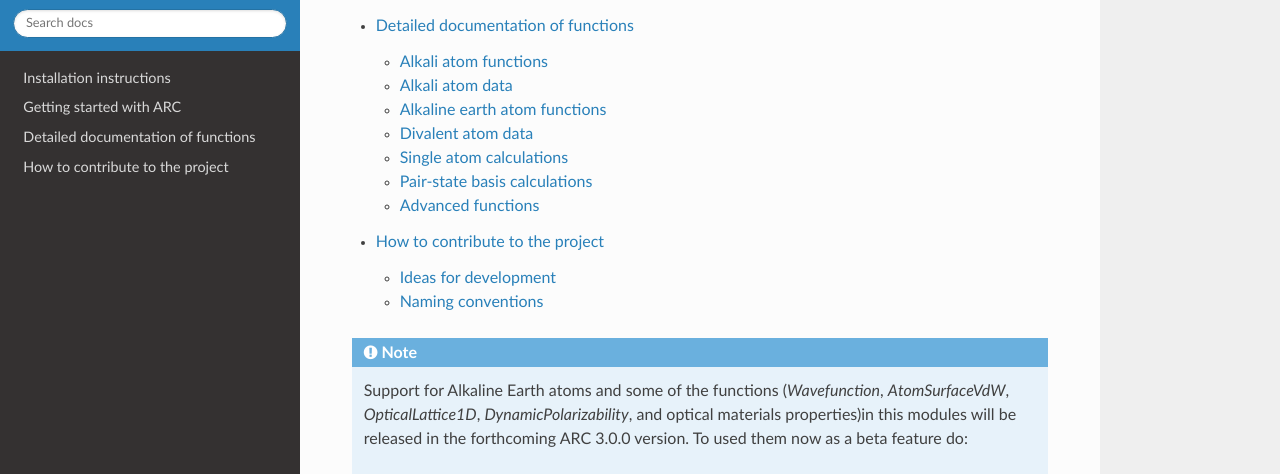
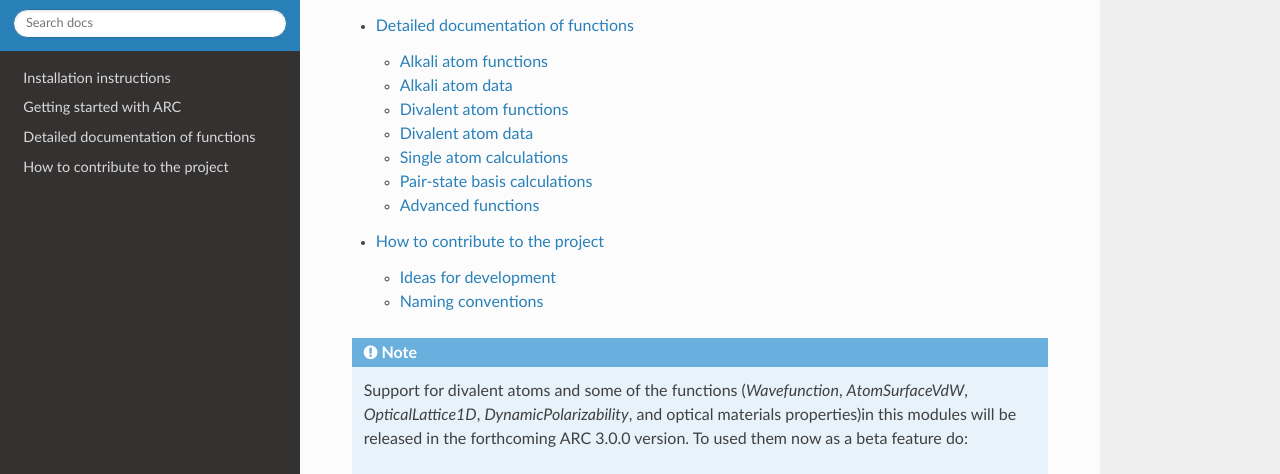
Before and after one commit to nikolasibalic/ARC-Alkali-Rydberg-Calculator, a Sphinx documentation site: the page built from doc/index.rst, in a window 1280 px wide and 900 px high, scrolled down 428 px. Shown: the part 158-632 px from the top of the window. Built offline with Sphinx 7.4.7 and the Read the Docs theme 2.0.0, drawn with Linux system fonts in a browser that asks for light colours.

Commit message:
fixed documentation

```diff
--- a/doc/divalent_atom_functions.rst
+++ b/doc/divalent_atom_functions.rst
@@ -1,5 +1,5 @@
-Alkaline earth atom functions
-=============================
+Divalent atom functions
+=======================
 
 .. note::
     This is module to be released in the forthcoming ARC 3.0.0 version.
--- a/doc/index.rst
+++ b/doc/index.rst
@@ -32,7 +32,7 @@ Contents
    contribute
 
 .. note::
-    Support for Alkaline Earth atoms and some of the functions
+    Support for divalent atoms and some of the functions
     (`Wavefunction`, `AtomSurfaceVdW`,
     `OpticalLattice1D`, `DynamicPolarizability`, and optical materials
     properties)in this modules will be
```
